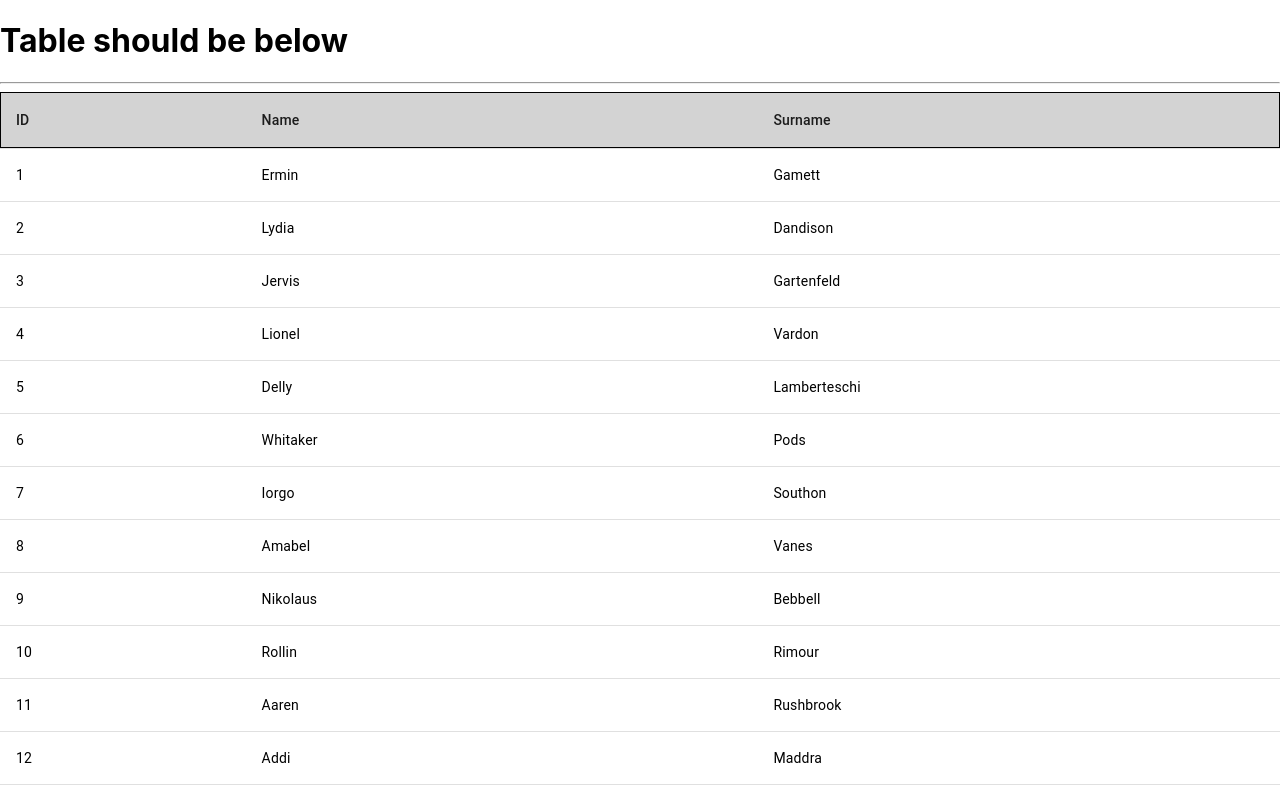
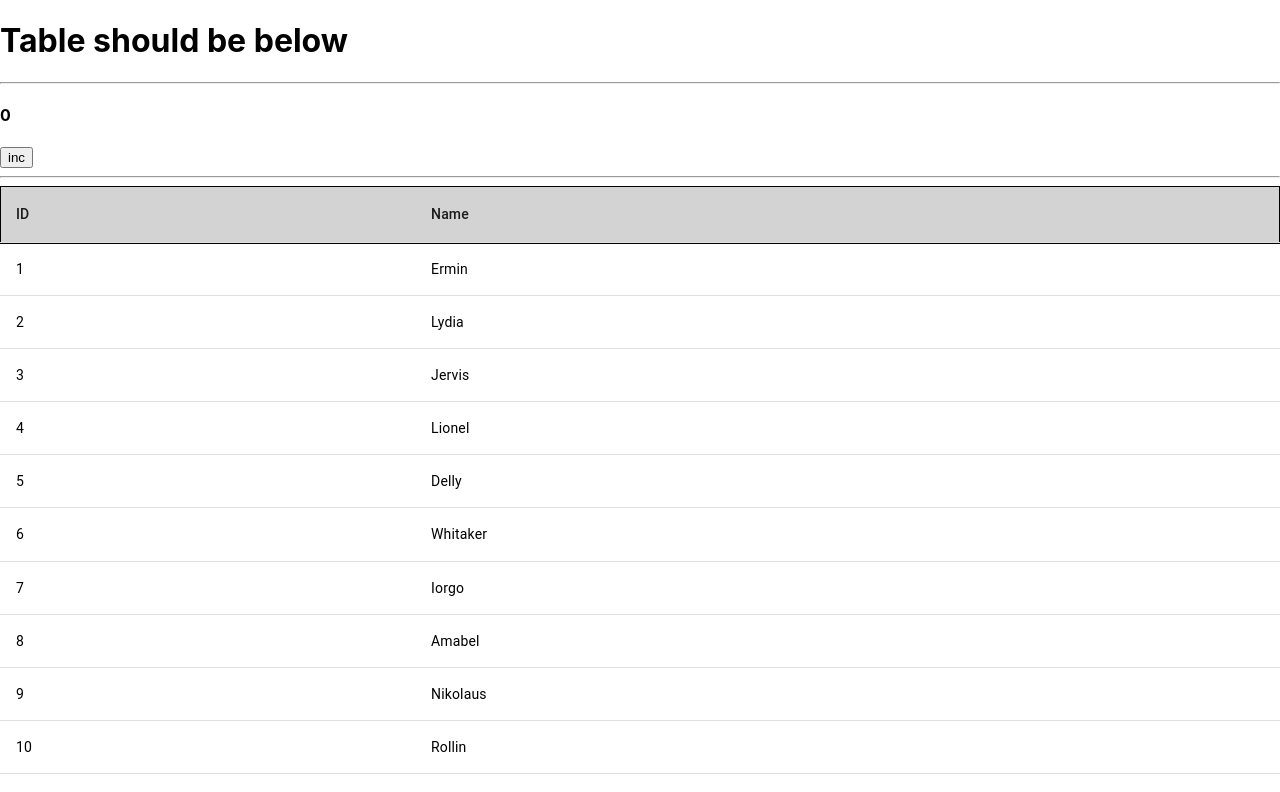
Before and after one commit to dmitrisanzharov/tanStackTable_typescript, a React (Create React App) app: page / in a window 1280 px wide. Shown: the top 792 px of the page. Built offline with nearby package versions, Linux system fonts and the light colour scheme.

Commit message:
all done

```diff
--- a/src/App.tsx
+++ b/src/App.tsx
@@ -3,13 +3,15 @@ import './App.css';
 
 // table components
 import BasicTable from './table/BasicTable';
+import MessAroundTable from './table/MessAroundTable';
 
 function App() {
   return (
     <div>
       <h1>Table should be below</h1>
       <hr />
-      <BasicTable />
+      {/* <BasicTable /> */}
+      <MessAroundTable />
     </div>
   );
 }
--- a/src/table/BasicTable.tsx
+++ b/src/table/BasicTable.tsx
@@ -15,6 +15,7 @@ const BasicTable = (props: Props) => {
 		data: dataMemo,
 		getCoreRowModel: getCoreRowModel(),
 	});
+
 
 	return (
 		<TableContainer>
@@ -35,7 +36,7 @@ const BasicTable = (props: Props) => {
 				{table.getRowModel().rows.map((row: any) => {
 					// console.log("row", row);
 					return (
-						<TableRow key={row.id}>
+						<TableRow key={row.id} sx={{'&:hover': {backgroundColor: 'lightyellow', cursor: 'pointer'}}}>
 							{row.getVisibleCells().map((cell: any) => {
 								return <TableCell key={cell.id}>{flexRender(cell.column.columnDef.cell, cell.getContext())}</TableCell>;
 							})}
--- /dev/null
+++ b/src/table/MessAroundTable.tsx
@@ -0,0 +1,107 @@
+import React from "react";
+import { useReactTable, getCoreRowModel, flexRender, getFilteredRowModel, getFacetedUniqueValues, getFacetedRowModel } from "@tanstack/react-table";
+import { TableContainer, Paper, Table, TableHead, TableRow, TableCell, TableBody } from "@mui/material";
+import dataMain from "./data";
+import { colDef } from "./colDef";
+
+type Props = {};
+
+const MessAroundTable = (props: Props) => {
+	const [count, setCount] = React.useState(0);
+
+	const colDefMemo: any = React.useMemo(() => colDef, []);
+	const dataMemo: any = React.useMemo(() => dataMain, []);
+
+	const table = useReactTable({
+		columns: colDefMemo,
+		data: dataMemo,
+        // initialState: {
+        //     columnFilters: [{ id: "first_name", value: "Ermin" }],
+        // },
+		getCoreRowModel: getCoreRowModel(),
+		getFilteredRowModel: getFilteredRowModel(),
+		getFacetedUniqueValues: getFacetedUniqueValues(),
+		getFacetedRowModel: getFacetedRowModel(),
+	} as any);
+
+    React.useEffect(() => {
+        // let table2 = table.getRowModel().rows.map((row: any) => {
+
+        //     // console.log('row', row);
+
+        //     return row.getVisibleCells().map((cell: any) => {
+        //         console.log('============================');
+        //         console.log('cell', cell);
+        //         let foo = cell.getValue(cell.id);
+        //         console.log("foo: ", foo);
+        //     })
+
+        // });
+        // console.log("table2: ", table2);
+
+        let tible = table.options.columns;
+        console.log("tible: ", tible);
+
+        let tible2 = table.getAllColumns().map(column => {
+            console.log('columnDef', column.columnDef)
+        });
+        // console.log("tible2: ", tible2);
+
+
+    }, [count]);
+
+	// React.useMemo(() => {
+	// 	table.setColumnFilters([{ id: "first_name", value: "Ermin" }]);
+	// }, []);
+
+	// React.useEffect(() => {
+    //     console.log('table', table);
+	// 	let a = table.getRowModel();
+    //     console.log("a", a);
+    //     let b = table.getFilteredRowModel();
+	// 	console.log("b", b);
+    //     let c = table.getGlobalFacetedRowModel();
+    //     console.log("c", c);
+    //     let d = table.getGlobalFacetedUniqueValues();
+    //     console.log("d", d);
+	// }, [count]);
+
+	return (
+		<>
+			<h4>{count}</h4>
+			<button onClick={() => setCount(count + 1)}>inc</button>
+
+			<hr />
+			<TableContainer>
+				<Table>
+					<TableHead sx={{ backgroundColor: "lightgray", boxShadow: "inset 0px 0px 0px 1px black", outline: '1px solid' }}>
+						{table.getHeaderGroups().map((headerGroup: any) => {
+							// console.log("headerGroup", headerGroup);
+							return (
+								<TableRow key={headerGroup.id}>
+									{headerGroup.headers.map((headerColumn: any) => {
+										// let a = headerColumn.column.getFacetedRowModel();
+										// console.log("a", a);
+										return <TableCell key={headerColumn.id}>{flexRender(headerColumn.column.columnDef.header, headerColumn.getContext())}</TableCell>;
+									})}
+								</TableRow>
+							);
+						})}
+					</TableHead>
+					{table.getRowModel().rows.map((row: any) => {
+						// console.log("row", row.getValue('first_name'));
+						return (
+							<TableRow key={row.id} sx={{ "&:hover": { backgroundColor: "lightyellow", cursor: "pointer" } }}>
+								{row.getVisibleCells().map((cell: any) => {
+									return <TableCell key={cell.id}>{flexRender(cell.column.columnDef.cell, cell.getContext())}</TableCell>;
+								})}
+							</TableRow>
+						);
+					})}
+				</Table>
+			</TableContainer>
+		</>
+	);
+};
+
+export default MessAroundTable;
--- a/src/table/colDef.tsx
+++ b/src/table/colDef.tsx
@@ -1,15 +1,24 @@
+import { createColumnHelper } from "@tanstack/react-table";
+
+
+const columnHelper = createColumnHelper();
+
 
 export const colDef: any = [
     {
         accessorKey: 'id',
         header: 'ID'
     },
-    {
-        accessorKey: 'first_name',
-        header: 'Name'
-    },
-    {
-        accessorKey: 'last_name',
-        header: 'Surname'
-    }
+    columnHelper.accessor((row: any) => {
+        // console.log('row', row)
+        return row.first_name;
+    }, {
+        id: 'first_name',
+        header: 'Name',
+        // cell: (info: any) => 'steve'
+    }),
+    // {
+    //     accessorKey: 'last_name',
+    //     header: 'Surname'
+    // }
 ]
```
